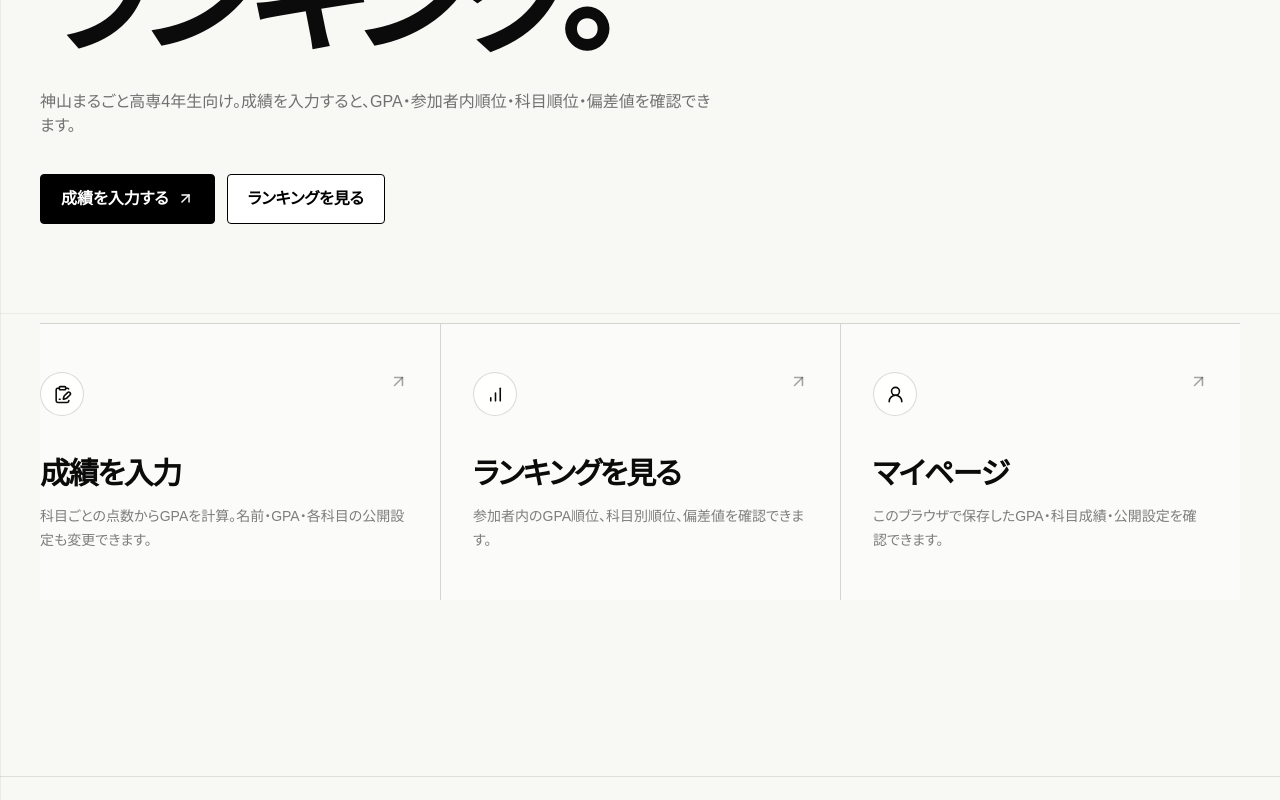
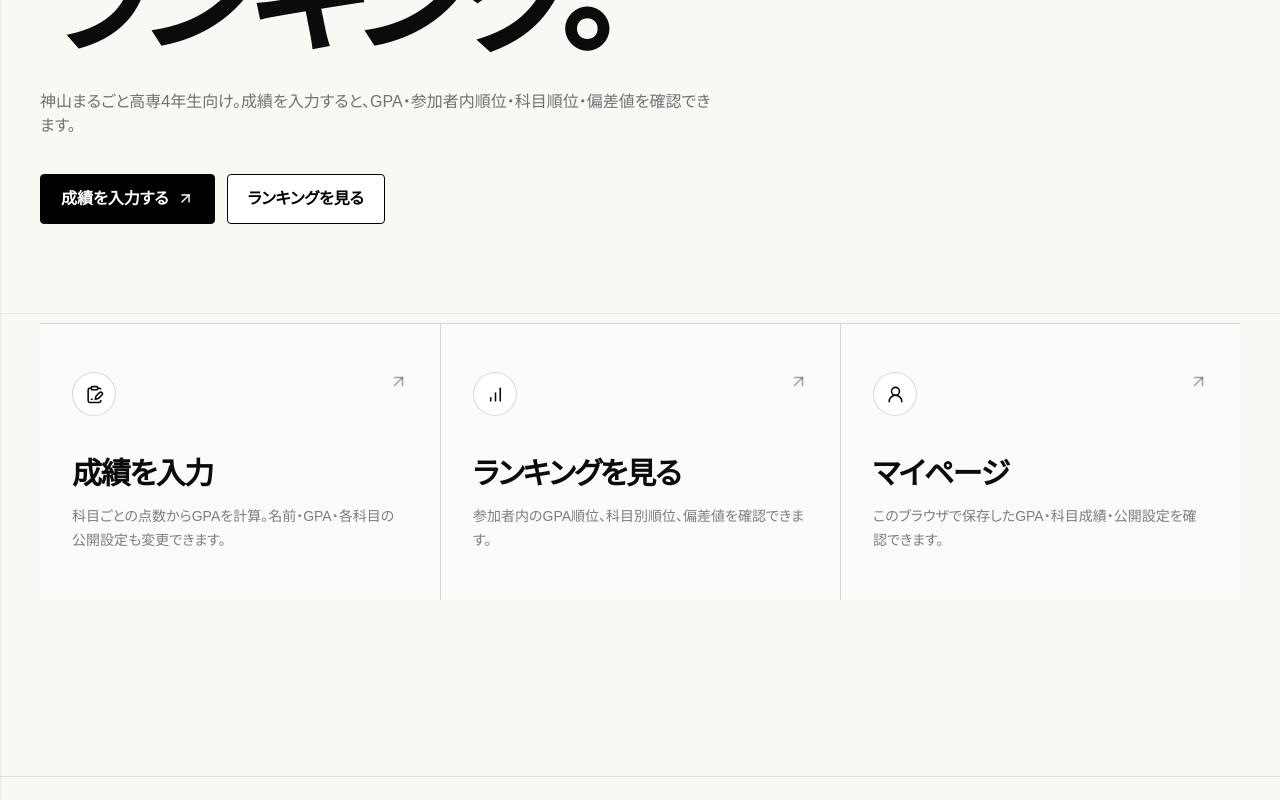
Before and after one commit to haruto-yamanishi/null-gpa, a Next.js app: page / in a window 1280 px wide. Shown: the part 487-1287 px from the top of the page. Built offline with nearby package versions, Linux system fonts and the light colour scheme.

Commit message:
fix: restore left padding on home cards

```diff
--- a/app/page.tsx
+++ b/app/page.tsx
@@ -62,7 +62,7 @@ export default function HomePage() {
           <Link
             key={href}
             href={href}
-            className={`group border-b border-black/15 bg-white/40 py-9 backdrop-blur-[1px] transition hover:bg-white/75 md:border-b-0 md:px-8 md:py-12 ${index > 0 ? "md:border-l md:border-black/15" : "md:pl-0"}`}
+            className={`group border-b border-black/15 bg-white/40 px-5 py-9 backdrop-blur-[1px] transition hover:bg-white/75 sm:px-8 md:border-b-0 md:px-8 md:py-12 ${index > 0 ? "md:border-l md:border-black/15" : ""}`}
           >
             <div className="flex items-start justify-between gap-5">
               <span className="grid size-11 place-items-center rounded-full border border-black/15 bg-white/80">
```
